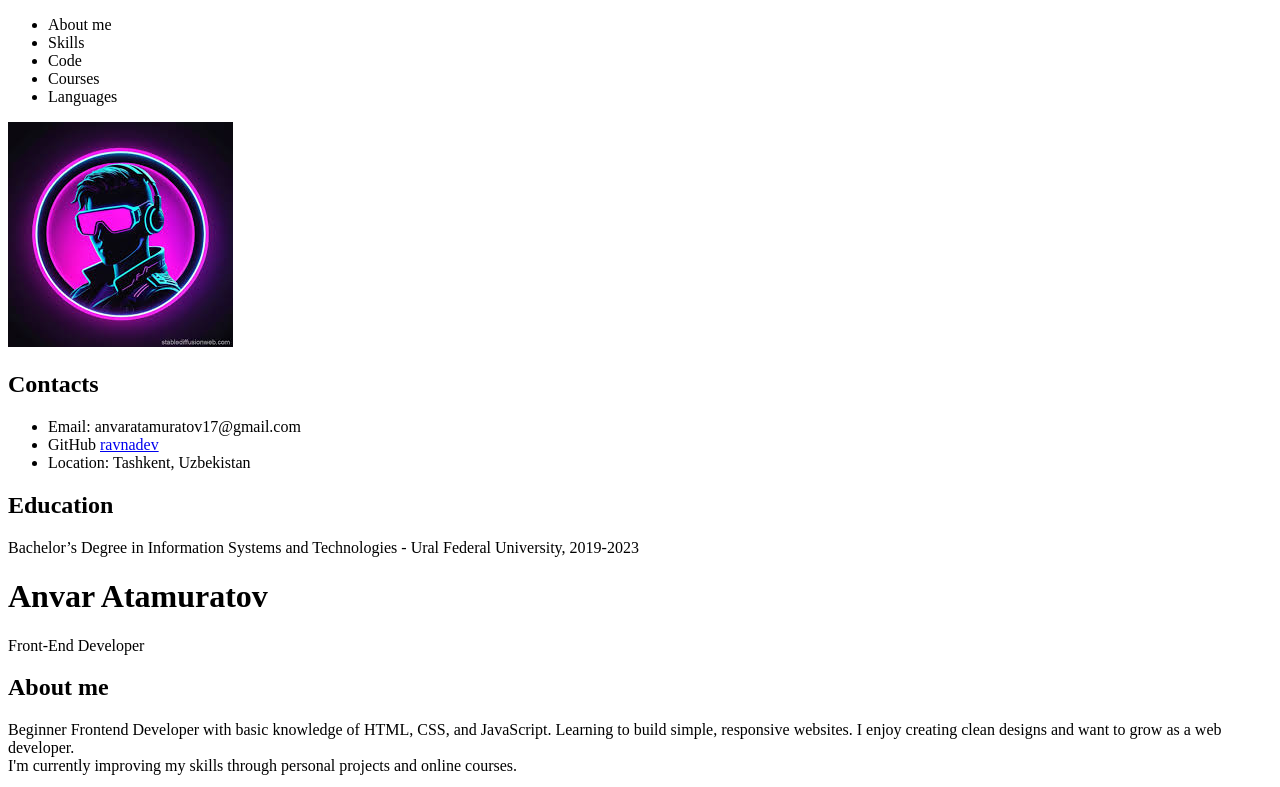
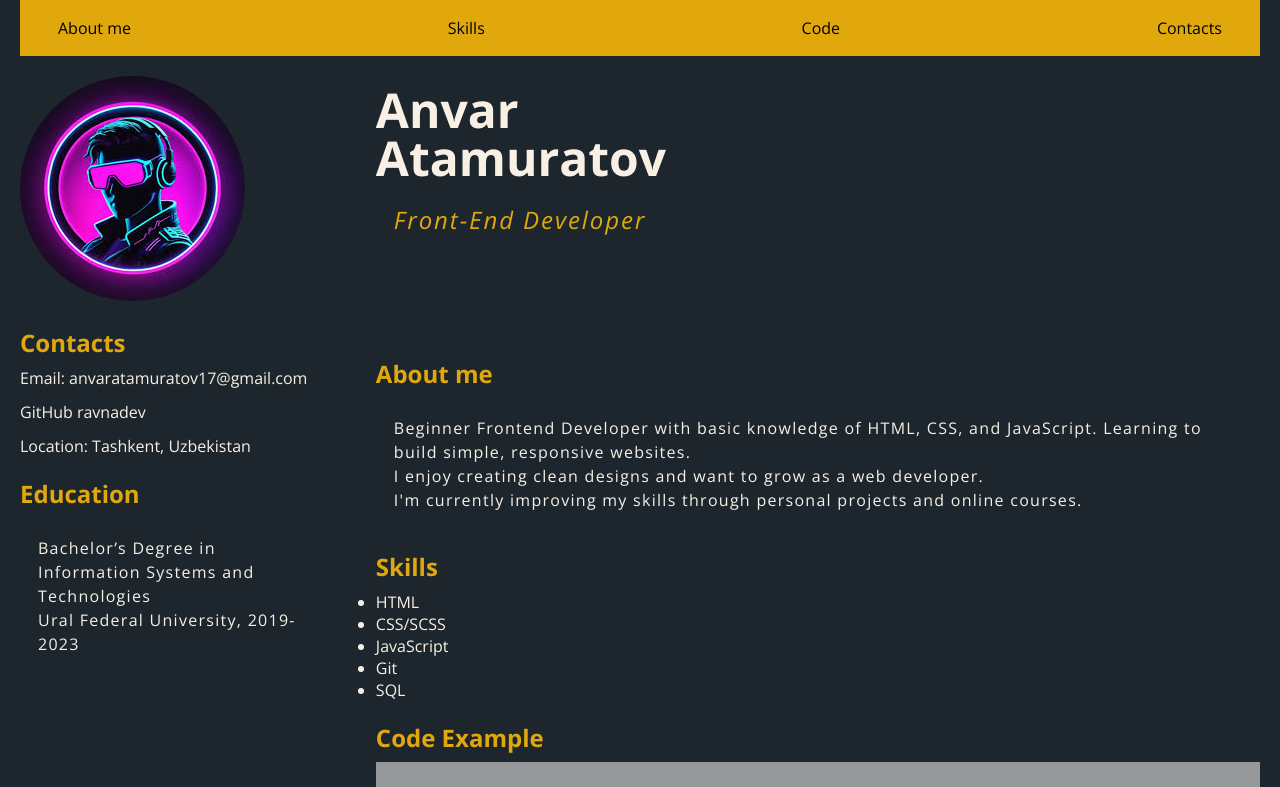
Before and after one commit to ravnadev/rsschool-cv, a plain HTML site: page index.html in a window 1280 px wide. Shown: the top 787 px of the page. Drawn offline with nearby package versions, Linux system fonts and the light colour scheme.

Commit message:
feat: add links to header navigation and styles

```diff
--- a/index.html
+++ b/index.html
@@ -4,29 +4,32 @@
     <meta charset="UTF-8">
     <meta name="viewport" content="width=device-width, initial-scale=1.0">
     <title>Anvar Atamuratov</title>
+    <link rel="preconnect" href="https://fonts.googleapis.com">
+    <link rel="preconnect" href="https://fonts.gstatic.com" crossorigin>
+    <link href="https://fonts.googleapis.com/css2?family=Open+Sans:ital,wght@0,300..800;1,300..800&display=swap" rel="stylesheet">
+    <link rel="stylesheet" href="style.css">
 </head>
 <body>
     <div class="wrapper">
         <header class="header">
-            <nav class="header-navigation">
-                <ul>
-                    <li>About me</li>
-                    <li>Skills</li>
-                    <li>Code</li>
-                    <li>Courses</li>
-                    <li>Languages</li>
+            <nav class="navigation">
+                <ul class="header__navigation">
+                    <li><a href="#about">About me</a></li>
+                    <li><a href="#skills">Skills</a></li>
+                    <li><a href="#code">Code</a></li>
+                    <li><a href="#contacts">Contacts</a></li>
                 </ul>
             </nav>
         </header>
         <main class="main">
+            <div class="side-wrapper">
                 <div class="left-side">
                     <div class="img-container">
-                    <img src="avatar.jpeg" alt="avatar" class="avatar">
+                    <img src="assets/avatar.jpeg" alt="avatar" class="avatar">
                 </div>
-            </div>
-            <section class="contacts">
+            <section id="contacts" class="contacts">
                 <h2 class="section-title">Contacts</h2>
-                <ul>
+                <ul class="contacts__list">
                     <li>
                         Email:
                         <a hre  f="mailto:anvaratamuratov17@gmail.com">anvaratamuratov17@gmail.com</a>
@@ -41,18 +44,22 @@
             </section>
             <section class="education">
                 <h2 class="section-title">Education</h2>
-                <p>Bachelor’s Degree in Information Systems and Technologies - Ural Federal University, 2019-2023</p>
+                <p>Bachelor’s Degree in Information Systems and Technologies <br> Ural Federal University, 2019-2023</p>
             </section>
+                </div>
                 <div class="right-side">
-                <h1 class="page-title">Anvar Atamuratov</h1>
-                <p>Front-End Developer</p>
-                <section class="about-me">
+                    <section class="page-title">
+                        <h1 class="title">Anvar <br> Atamuratov</h1>
+                        <p class="page-subtitle">Front-End Developer</p>
+                    </section>
+                <section id="about" class="about-me">
                     <h2 class="section-title">About me</h2>
-                    <p>Beginner Frontend Developer with basic knowledge of HTML, CSS, and JavaScript. Learning to build simple, responsive websites. I enjoy creating clean designs and want to grow as a web developer.
+                    <p>Beginner Frontend Developer with basic knowledge of HTML, CSS, and JavaScript. Learning to build simple, responsive websites.<br>
+                         I enjoy creating clean designs and want to grow as a web developer.
                         <br>
                        I'm currently improving my skills through personal projects and online courses.</p>
                 </section>
-                <section class="skills">
+                <section id="skills" class="skills">
                     <h2 class="section-title">Skills</h2>
                     <ul>
                         <li>HTML</li>
@@ -62,17 +69,18 @@
                         <li>SQL</li>
                     </ul>
                 </section>
-                <section class="code-example">
-                    <h2 class="sectino-title">
+                <section id="code" class="code-example">
+                    <h2 class="section-title">
                         Code Example
                     </h2>
-                    <pre>
-                        <code class="code">
+                    <pre class="code">
+                        <code>
     function generateHashtag (str) {
         if(str.replace(/ /gi, '').length == 0 || str.length == 0){
             return false;
         }
-                            let res = '#' + str.split(' ').filter((c)=>c.length>0).map((c)=>c[0].toUpperCase() + c.slice(1,c.length)).join('');
+        let res = '#' + str.split(' ').filter((c)=>c.length>0).map((c)=>c[0].toUpperCase()
+        + c.slice(1,c.length)).join('');
         if(res.length>140  || res.length == 0){
             return false;
         }
@@ -85,17 +93,23 @@
                 </section>
                 <section class="courses">
                     <h2 class="section-title">Courses</h2>
-                    <ul>
+                    <ul class="courses-list">
                         <li>School 21</li>
                         <li>RS School JS/FE</li>
                     </ul>
                 </section>
                 <section class="languages">
-                    <h2 class="section-tile">Languages</h2>
+                    <h2 class="section-title">Languages</h2>
                     <p>English - B1</p>
                 </section>
                 </div>
+            </div>
         </main>
+        <footer class="footer">
+            <a href="https://github.com/ravnadev">GitHub</a>
+            <p>2025</p>
+            <a href="https://rs.school/courses/javascript-ru"><img src="assets/rs-school-logo.svg" alt="rs-school-logo" class="rs-logo"></a>
+        </footer>
     </div>
 </body>
 </html>
--- a/style.css
+++ b/style.css
@@ -3,3 +3,123 @@
     padding: 0;
     box-sizing: border-box;
 }
+html{
+    scroll-behavior: smooth;
+}
+h1{
+    margin: 0;
+}
+a{
+    text-decoration: none;
+    color: inherit;
+}
+p{
+       margin-block-start: 0;
+       margin-block-end: 0;
+
+}
+a:hover{
+    background-color:chocolate;
+    cursor: pointer;
+    transition: ease-out;
+}
+body{
+    color: #F8F0E4;
+    font-family: "Open Sans", sans-serif;
+    font-size: 16px;
+    background-color: black;
+}
+.wrapper{
+    max-width: 1440px;
+    margin: 0 auto;
+    padding: 0px 20px;
+    background-color: #1D262D;
+}
+.header{
+    background-color: #e0a80d;
+    margin-bottom: 20px;
+    color: black;
+}
+.header__navigation{
+    display: flex;
+    justify-content: space-between;
+    list-style: none;
+    flex-wrap: wrap;
+    line-height: 100%;
+    padding: 20px;
+}
+.header__navigation a{
+    padding: 18px;
+}
+.side-wrapper{
+    display: flex;
+    gap: 40px;
+}
+p{
+    line-height: 24px;
+    letter-spacing: 0.08em;
+}
+.page-subtitle{
+    margin-bottom: 12px;
+}
+.section-title{
+    color:#e0a80d;
+    margin-bottom: 8px;
+}
+/* section{
+    margin-bottom: 12px;
+} */
+.left-side{
+    display: flex;
+    flex-direction: column;
+    gap: 20px;
+}
+.avatar{
+    border-radius: 120px;
+ }
+ .contacts__list{
+    list-style: none;
+    display: flex;
+    flex-direction: column;
+    gap: 12px;
+ }
+
+.page-title{
+    padding: 10px 80px 95px 0px;
+}
+.title{
+    font-size: 3rem;
+    line-height: 3rem;
+    margin-bottom: 8px;
+}
+.page-subtitle{
+    font-size: 1.5rem;
+    font-style: italic;
+    color: #e0a80d;
+}
+.about-me, .skills, .code-example, .courses, .languages{
+    margin-bottom: 20px;
+}
+.code{
+    padding: 10px;
+    background-color: #979899;
+    color: black;
+}
+.courses-list{
+    list-style: none;
+}
+.footer{
+    display: flex;
+    justify-content: space-between;
+    /* padding: 20px; */
+    background-color: #e0a80d;
+    color: black;
+    align-items: center;
+}
+.footer a, p{
+    padding: 18px;
+}
+.rs-logo{
+    width: 80px;
+    height: 34px;
+}
```
Also changed, not shown: assets/avatar.jpeg (renamed from avatar.jpeg), assets/rs-school-logo.svg (added). Lines whose indentation alone changed are shown as unchanged.
